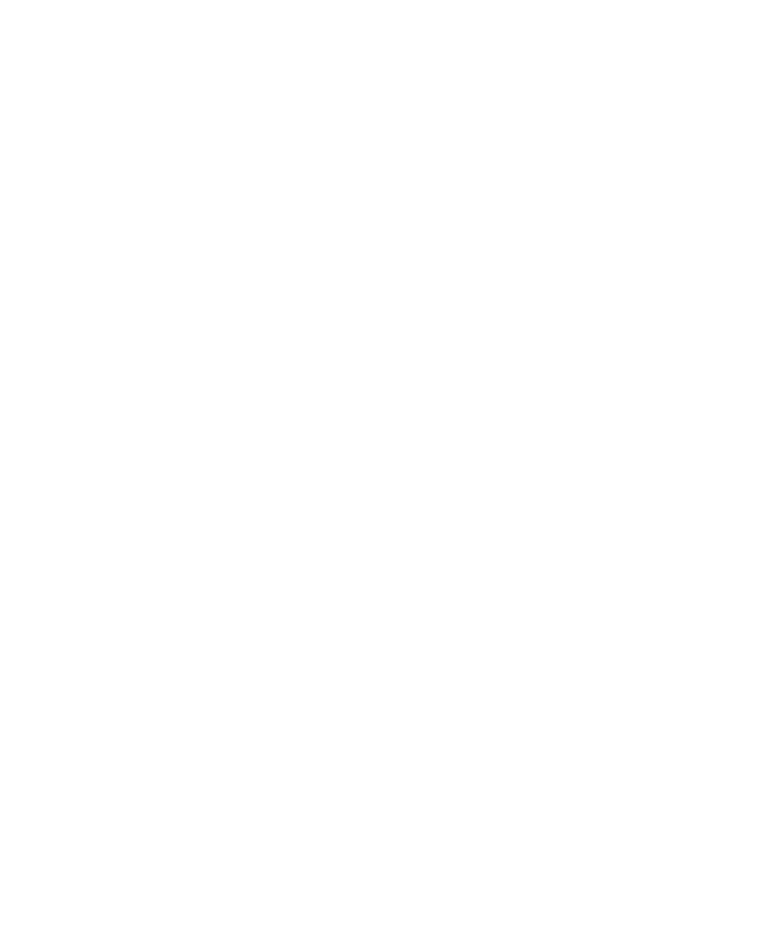
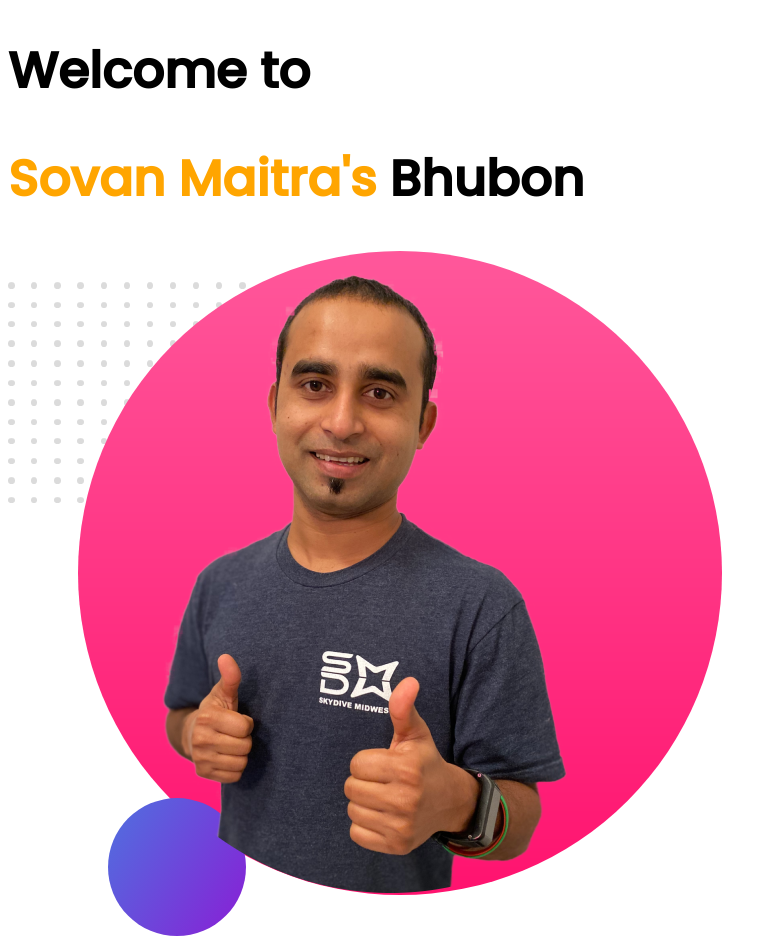
Before and after one commit to Sovan-Maitra/developer-portfolio, a plain HTML site: page index.html in a window 1280 px wide. Shown: the whole page, without its empty margins (0-777 px from the left). Before the commit the page ends 800 px from the top, so only its background shows below. Drawn offline with Linux system fonts and the light colour scheme.

Commit message:
development commit

```diff
--- a/index.html
+++ b/index.html
@@ -1,13 +1,22 @@
 <!DOCTYPE html>
 <html lang="en">
+
 <head>
     <meta charset="UTF-8">
     <meta http-equiv="X-UA-Compatible" content="IE=edge">
     <meta name="viewport" content="width=device-width, initial-scale=1.0">
     <title>sovan portfolio</title>
+    <link rel="preconnect" href="https://fonts.googleapis.com">
+    <link rel="preconnect" href="https://fonts.gstatic.com" crossorigin>
+    <link href="https://fonts.googleapis.com/css2?family=Poppins:wght@500&display=swap" rel="stylesheet">
     <link rel="stylesheet" href="style.css">
 </head>
+
 <body>
+    <h1>Welcome to</h1>
+    <h1><span class="color-change">Sovan Maitra's</span> Bhubon</h1>
+    <img src="images/jhankar2.png" alt="programming hero teacher">
 
 </body>
+
 </html>
--- a/style.css
+++ b/style.css
@@ -0,0 +1,11 @@
+body {
+    font-family: 'Poppins', sans-serif;
+}
+h1{
+    font-size: 50px;
+}
+.color-change{
+    color: orange
+    ;
+
+}
```
Also changed, not shown: images/dream-bg.png (added), images/exp-bg.png (added), images/jhankar.png (added), images/jhankar2.png (added), images/my-bg.png (added), images/my-bg2.png (added), images/top-banner.png (added), 7 other files.
